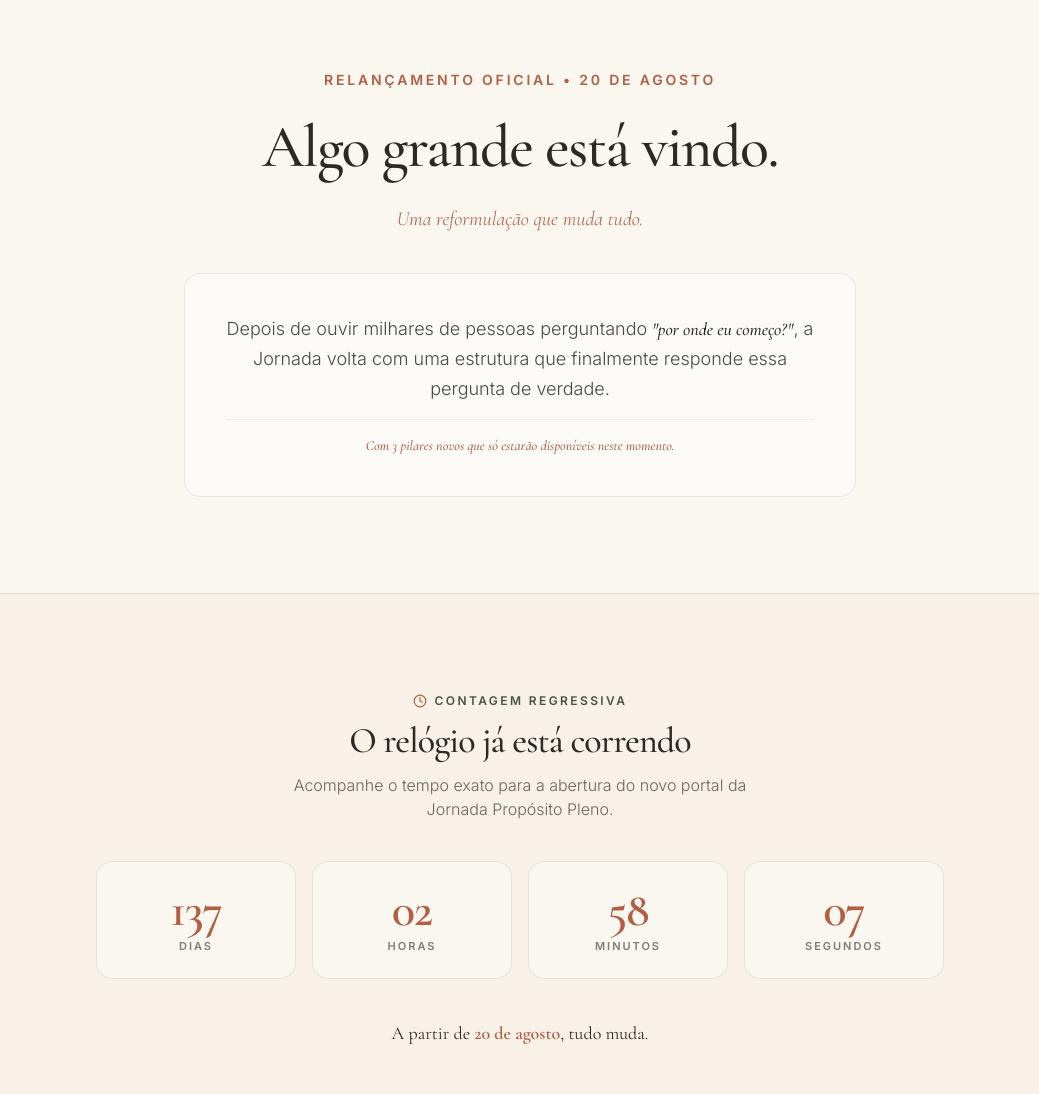
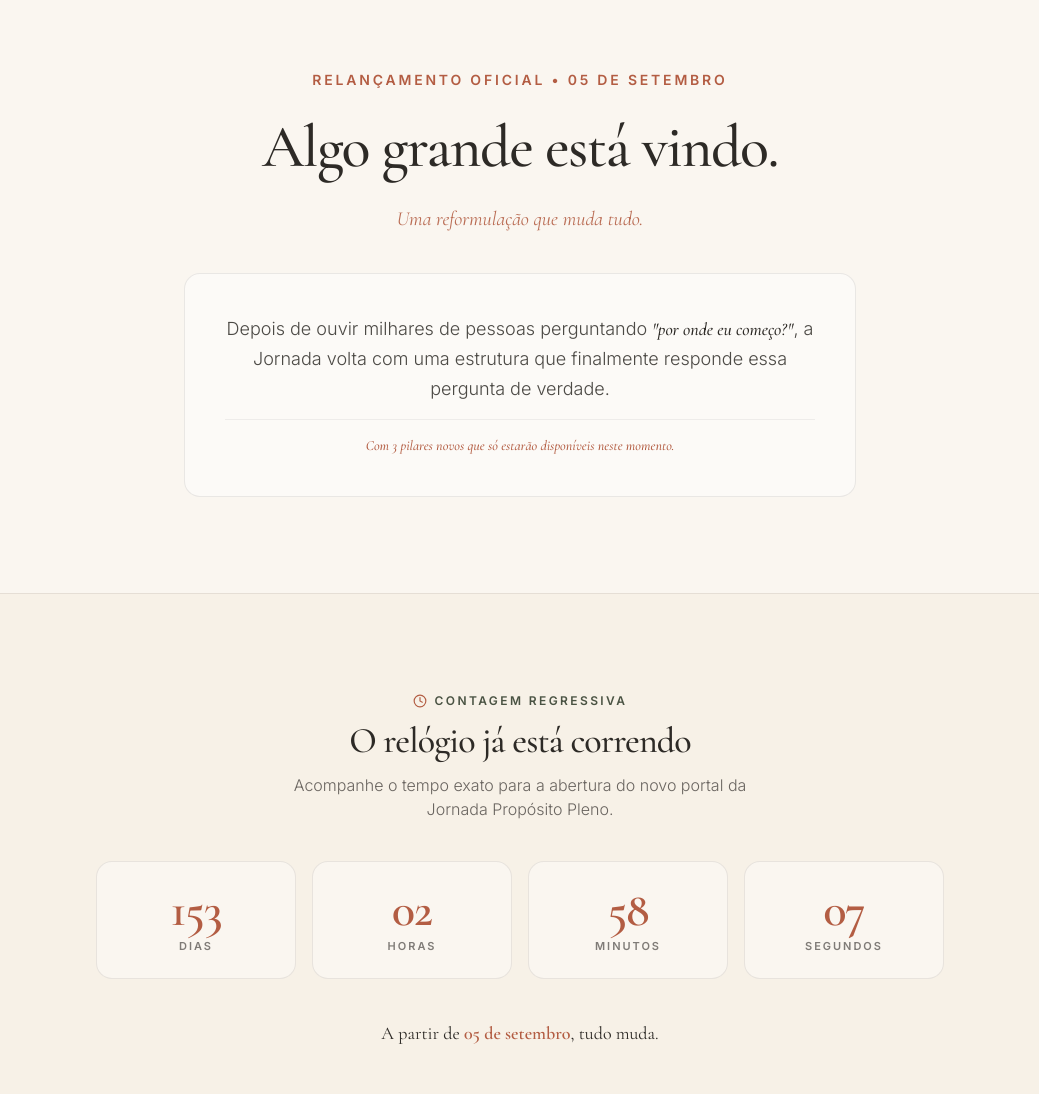
Before and after one commit to tiagoncosta/Jornada-Prop-sito-site-02, a React (Vite) app: page / in a window 1280 px wide. Shown: the part 122-1216 px from the top of the page, without its empty margins (120-1159 px from the left). Built offline with nearby package versions, Linux system fonts and the light colour scheme.

Commit message:
chore: update relaunch date to September 5th
Update the countdown timer and messaging to reflect the rescheduled launch date for the Jornada Propósito Pleno.

```diff
--- a/metadata.json
+++ b/metadata.json
@@ -1,6 +1,6 @@
 {
   "name": "Jornada Propósito Pleno",
-  "description": "Página oficial de pré-lançamento e aviso VIP para o relançamento da Jornada Propósito Pleno em 20 de Agosto.",
+  "description": "Página oficial de pré-lançamento e aviso VIP para o relançamento da Jornada Propósito Pleno em 05 de Setembro.",
   "requestFramePermissions": [],
   "majorCapabilities": ["MAJOR_CAPABILITY_SERVER_SIDE_GEMINI_API"]
 }
--- a/src/App.tsx
+++ b/src/App.tsx
@@ -49,10 +49,10 @@ export default function App() {
     const calculateTimeLeft = () => {
       const now = new Date();
       let year = now.getFullYear();
-      let target = new Date(year, 7, 20, 0, 0, 0); // August 20th
+      let target = new Date(year, 8, 5, 0, 0, 0); // September 5th (Month 8 = September)
 
       if (now.getTime() > target.getTime()) {
-        target = new Date(year + 1, 7, 20, 0, 0, 0);
+        target = new Date(year + 1, 8, 5, 0, 0, 0);
       }
 
       const diff = target.getTime() - now.getTime();
@@ -120,7 +120,7 @@ export default function App() {
 
           <Reveal>
             <p className="text-xs md:text-sm font-semibold uppercase tracking-[0.2em] text-accent mb-6">
-              Relançamento Oficial • 20 de Agosto
+              Relançamento Oficial • 05 de Setembro
             </p>
 
             <h1 className="text-4xl md:text-6xl font-serif font-medium mb-6 leading-[1.12] text-text">
@@ -190,7 +190,7 @@ export default function App() {
 
           <Reveal delay={0.25}>
             <p className="text-base md:text-lg font-serif text-text">
-              A partir de <span className="text-accent font-semibold">20 de agosto</span>, tudo muda.
+              A partir de <span className="text-accent font-semibold">05 de setembro</span>, tudo muda.
             </p>
           </Reveal>
         </div>
@@ -423,7 +423,7 @@ export default function App() {
                     </h3>
 
                     <p className="text-xs md:text-sm text-text/80 leading-relaxed font-light">
-                      Você receberá o acesso exclusivo em <span className="font-semibold text-accent">{email}</span> 24h antes do lançamento em 20 de Agosto.
+                      Você receberá o acesso exclusivo em <span className="font-semibold text-accent">{email}</span> 24h antes do lançamento em 05 de Setembro.
                     </p>
 
                     <button
```
